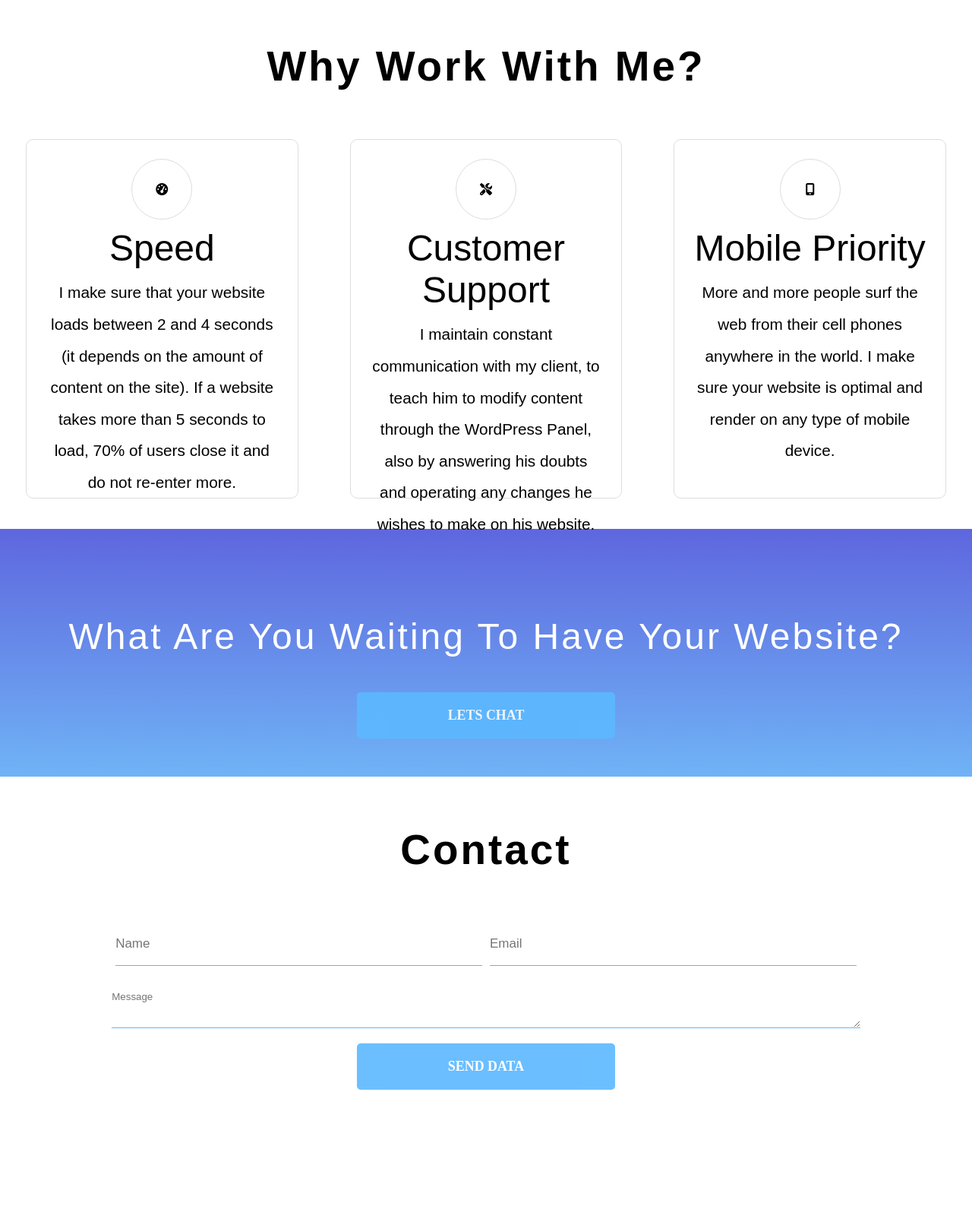
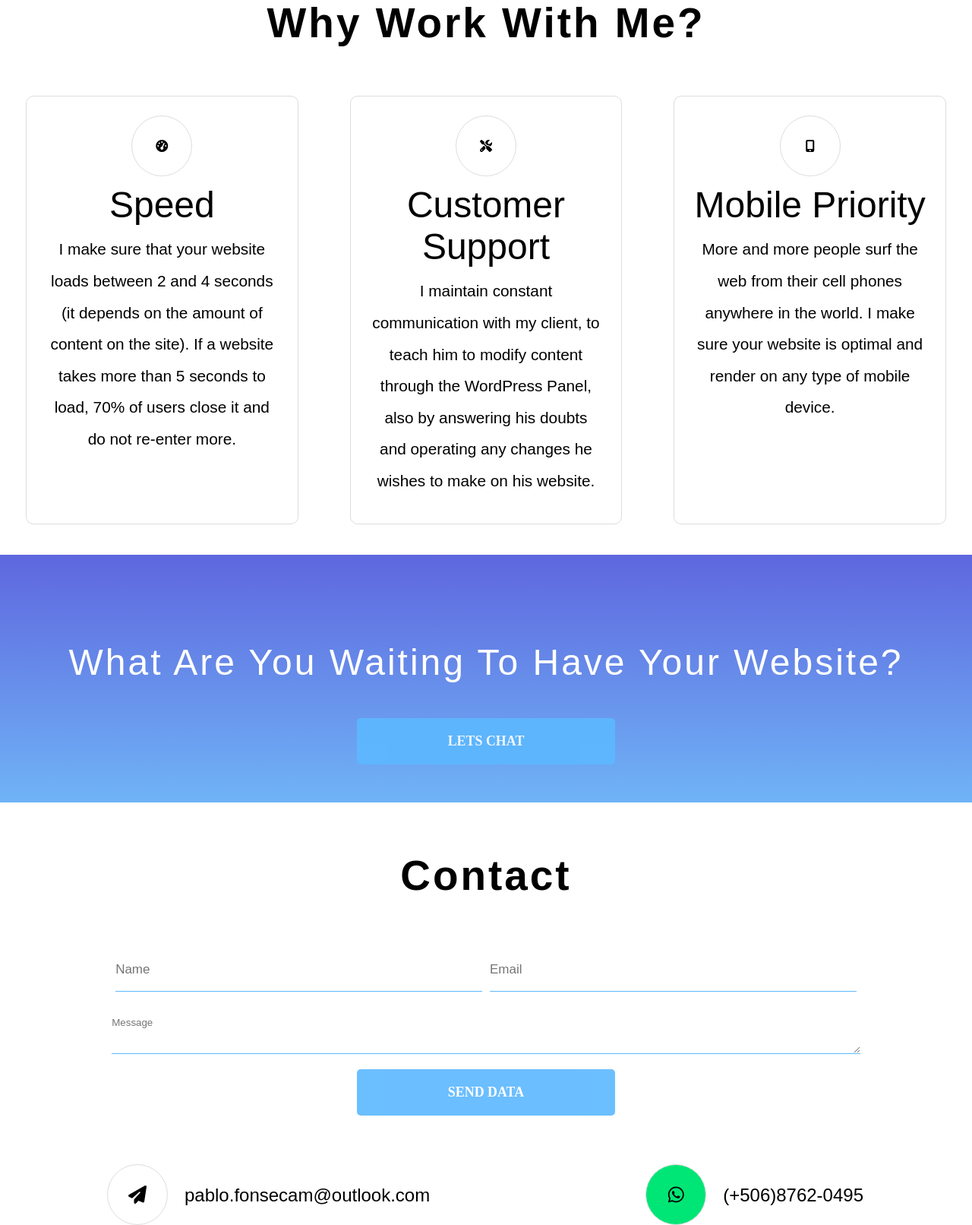
Before and after one commit to PabloFonsecaMoncada/pablofonseca.github.io, a PHP site: page / in a window 1280 px wide. Shown: the part 4555-6167 px from the top of the page at 76% size. Before the commit the page ends 5989 px from the top, so only its background shows below. Run offline with PHP 8.4, Linux system fonts and the light colour scheme; some libraries are stand-ins or nearby versions.

Commit message:
Some rendering bugs were fixed and more sections were added on the home page

```diff
--- a/Styles/professional-website-styles.css
+++ b/Styles/professional-website-styles.css
@@ -174,7 +174,7 @@
 }
 
 #services .services-container .service {
-  width: 25%;
+  width: 30%;
   padding: 34px 30px 38px 30px;
   border-radius: 10px;
   margin-bottom: 40px;
@@ -190,13 +190,14 @@
 }
 
 #services .services-container .service p {
-  margin-bottom: 150px;
+  /* margin-bottom: 150px; */
   margin-top: 20px;
   line-height: 2;
-  height: 550px;
+  height: 680px;
   font-family: "Poppins", sans-serif;
   font-size: 1.5em;
   font-weight: 300;
+
 }
 
 .icon-container {
@@ -210,7 +211,7 @@
   border-radius: 50%;
   position: absolute;
   z-index: 1;
-  top: 70%;
+  top: 84%;
   left: 70%;
   transition-property: all;
   transition-duration: .3s;
@@ -314,7 +315,6 @@
   font-size: 1.3em;
   line-height: 2;
   color: #000000;
-  height: 220px;
   padding-top: 10px;
   padding-bottom: 10px;
   font-weight: 500;
@@ -346,6 +346,62 @@
   margin: 0 auto;
 }
 
+.contact_information {
+  font-weight: 500;
+  font-size: 1.5em;
+  display: flex;
+  flex-direction: row;
+  flex-wrap: wrap;
+  justify-content: space-around;
+  padding-top: 5%;
+  font-family:"Poppins", sans-serif;
+}
+
+.contact_information td{
+  height: 70px;
+  padding-left: 20px;
+}
+.contact_information td span{
+  vertical-align: middle;
+}
+.contact_information>.mail_data,
+.contact_information>.whatsapp_data{
+  display: flex;
+  flex-direction: row;
+}
+.email-icon-container{
+  background-color: #FFF;
+  border: 1px solid #DDDDDD;
+  height: 80px;
+  width: 80px;
+  display: flex;
+  justify-content: center;
+  align-items: center;
+  flex-direction: row;
+  border-radius: 50%;
+}
+
+.email-icon-container svg{
+  font-size: 35px;
+  color: #6cbfff;
+}
+
+.whatsapp-icon-container{
+  background-color: #00e676;
+  border: 1px solid #DDDDDD;
+  height: 80px;
+  width: 80px;
+  display: flex;
+  justify-content: center;
+  align-items: center;
+  flex-direction: row;
+  border-radius: 50%;
+}
+
+.whatsapp-icon-container svg{
+  font-size: 35px;
+  color: #FFFFFF;
+}
 input[type="text"], input[type="email"]{
   width: 49%;
   margin-bottom: 15px;
--- a/index.html
+++ b/index.html
@@ -1,6 +1,6 @@
 <!-- Document type: HTML | Version: 5 -->
 <!DOCTYPE html>
-<html lang="en">
+<html lang="en" prefix="og: http://ogp.me/ns#">
 
 <head>
   <!-- METADATA -->
@@ -30,6 +30,14 @@
   <!-- Define website character encoding -->
   <meta charset="UTF-8">
 
+  <!-- Open Graph Advanced Metadata -->
+  <meta property="og:title" content="Pablo Fonseca | Professional Website" />
+  <meta property="og:type" content="website" />
+  <meta property="og:url" content="https://pablofonseca-dev.github.io/professional-website/"/>
+  <meta property="og:image" content="https://screenshot.codepen.io/3256632.JjPpePe.5424c72c-57ed-4f75-ba0a-974d88f3e216.png"/>
+
+  <!-- Shortcut Icon -->
+  <link rel="shortcut icon" href="./Icons/favicon.ico"/>
   <!-- ADDITIONAL TOOLS -->
   <!-- Font Awesome Icons Library -->
   <script src="https://kit.fontawesome.com/cc171aa64b.js"></script>
@@ -264,12 +272,34 @@
     <section id="contact">
       <div class="container">
         <h3>Contact</h3>
-        <form action="form.php" metod="POST" enctype="multipart/form-data">
-          <input type="text" placeholder="Name" name="user_name"/>
-          <input type="text" placeholder="Email" name="user_email"/>
+        <form action="./Views/form.php" metod="POST" enctype="multipart/form-data">
+          <input type="text" placeholder="Name" name="user_name" required/>
+          <input type="text" placeholder="Email" name="user_email" required/>
           <textarea placeholder="Message" name="user_post"></textarea>
           <input type="submit" value="Send Data"/>
         </form>
+        <div class="contact_information">
+          <div class="mail_data">
+            <div class="email-icon-container">
+              <i class="fas fa-paper-plane"></i>
+            </div>
+            <table>
+              <tr>
+                <td><span>pablo.fonsecam@outlook.com</span></td>
+              </tr>
+            </table>
+          </div>
+          <div class="whatsapp_data">
+            <div class="whatsapp-icon-container">
+              <i class="fab fa-whatsapp"></i>
+            </div>
+            <table>
+              <tr>
+                <td><span>(+506)8762-0495</span></td>
+              </tr>
+            </table>
+          </div>
+        </div>
       </div>
     </section>
   </main>
```
